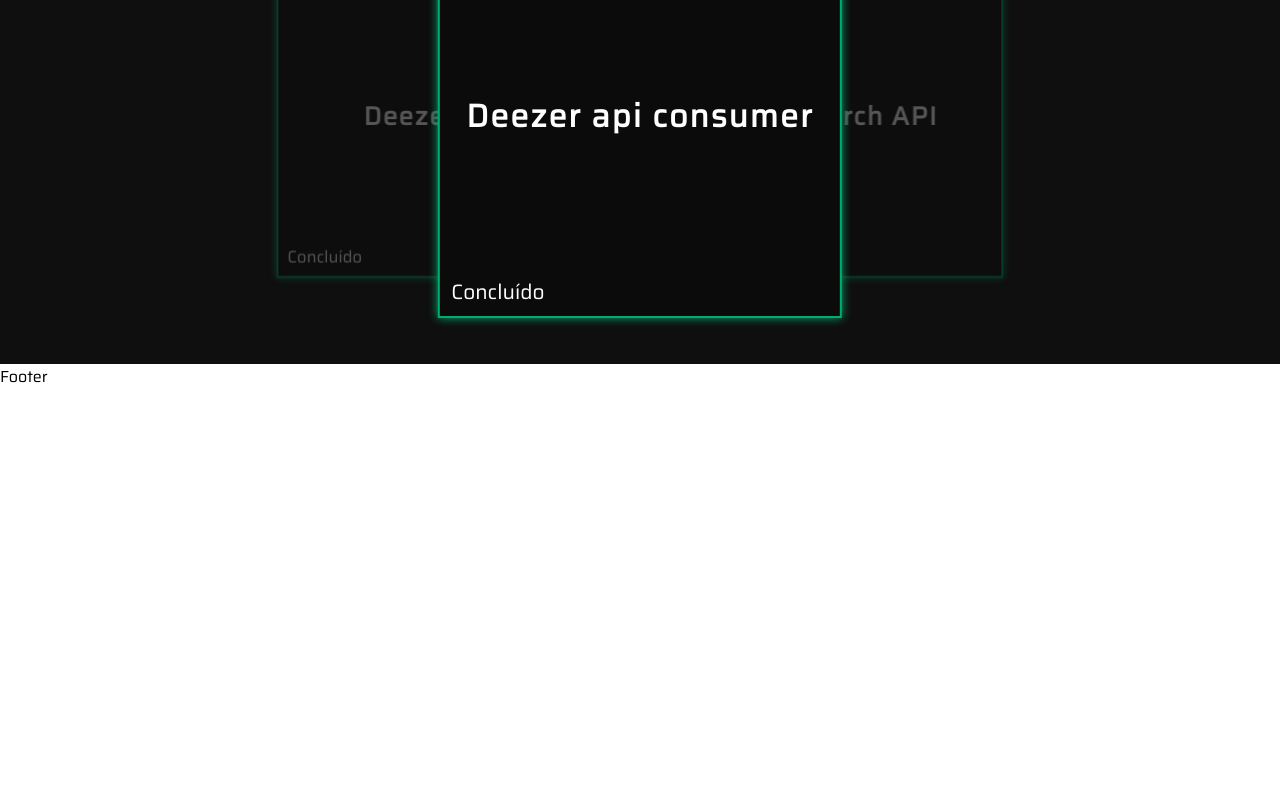
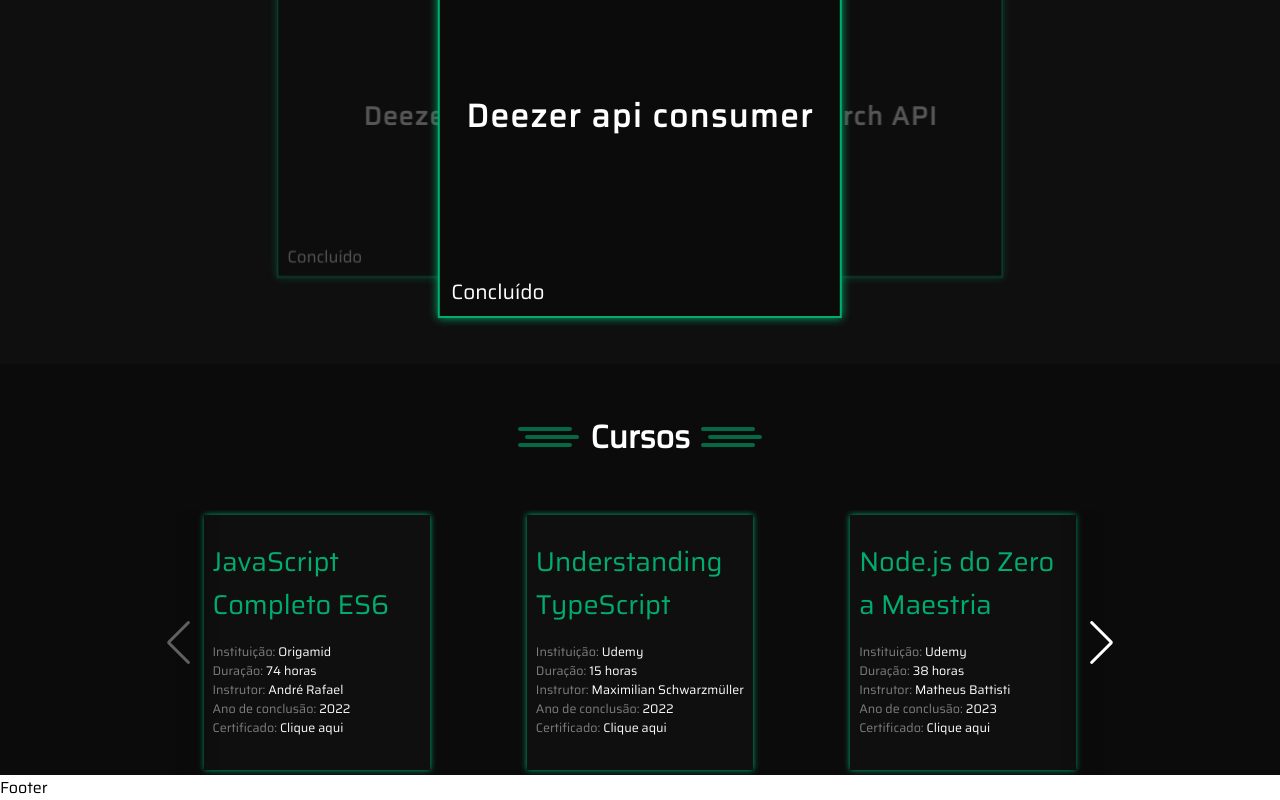
Before and after one commit to Math-Vieira/Portfolio2.0, a React (Create React App) app: page / in a window 1280 px wide. Shown: the part 1506-2306 px from the top of the page. Before the commit the page ends 1895 px from the top, so only its background shows below. Built offline with nearby package versions, Linux system fonts and the light colour scheme.

Commit message:
feat: add courses carousel

```diff
--- a/src/GlobalStyle.tsx
+++ b/src/GlobalStyle.tsx
@@ -40,6 +40,18 @@ const GlobalStyle = createGlobalStyle`
     z-index: 2;
     box-shadow: 0px 0px 20px 20px ${props => props.theme.primaryColor};
 }
+
+.d-flex {
+    display: flex;
+}
+
+.j-center {
+    justify-content: center;
+}
+
+.margin-5px-top-bottom {
+    margin: 5px 0;
+}
 `;
 
 export default GlobalStyle;
--- /dev/null
+++ b/src/components/CourseCard/components/CourseInfo/index.tsx
@@ -0,0 +1,38 @@
+import * as S from "../../style";
+
+interface CourseInfoModel {
+    institution: string;
+    duration: string;
+    instructor: string;
+    conclusion: string;
+    certificate: string;
+}
+
+const CourseInfo = (props: CourseInfoModel) => {
+    return (
+        <>
+            <S.InfoRow>
+                Instituição: <span>{props.institution}</span>
+            </S.InfoRow>
+            <S.InfoRow>
+                Duração: <span>{props.duration}</span>
+            </S.InfoRow>
+            <S.InfoRow>
+                Instrutor: <span>{props.instructor}</span>
+            </S.InfoRow>
+            <S.InfoRow>
+                Ano de conclusão: <span>{props.conclusion}</span>
+            </S.InfoRow>
+            <S.InfoRow>
+                Certificado: {" "}
+                <span>
+                    <a href={props.certificate} target="_blank">
+                        Clique aqui
+                    </a>
+                </span>
+            </S.InfoRow>
+        </>
+    );
+};
+
+export default CourseInfo;
--- /dev/null
+++ b/src/components/CourseCard/index.tsx
@@ -0,0 +1,28 @@
+import * as S from "./style";
+import CourseInfo from "./components/CourseInfo";
+
+interface CourseCardModel {
+    courseName: string;
+    institution: string;
+    duration: string;
+    instructor: string;
+    conclusion: string;
+    certificate: string;
+}
+
+const CourseCard = (props: CourseCardModel) => {
+    return (
+        <S.CardContainer>
+            <S.H3>{props.courseName}</S.H3>
+            <CourseInfo
+                institution={props.institution}
+                duration={props.duration}
+                instructor={props.instructor}
+				conclusion={props.conclusion}
+				certificate={props.certificate}
+            />
+        </S.CardContainer>
+    );
+};
+
+export default CourseCard;
--- /dev/null
+++ b/src/components/CourseCard/style.ts
@@ -0,0 +1,29 @@
+import styled from "styled-components";
+
+export const CardContainer = styled.div`
+    background-color: ${({ theme }) => theme.secondaryColor};
+    width: 70%;
+    padding: 0.5rem;
+    box-shadow: 0px 0px 6px ${({ theme }) => theme.mainColor};
+    border: solid 1px ${({ theme }) => theme.secondaryColor};
+    padding-bottom: 2rem;
+`;
+
+export const H3 = styled.h3`
+    color: ${({ theme }) => theme.mainColor};
+    font-size: 1.7rem;
+    font-weight: 400;
+    margin: 1rem 0;
+`;
+
+export const InfoRow = styled.p`
+    font-size: 12.5px;
+    color: ${({ theme }) => theme.quaternaryColor};
+    & span {
+        color: white;
+    }
+
+    & span a {
+        color: white;
+    }
+`
--- /dev/null
+++ b/src/pages/Home/components/CoursesSection/courses.json
@@ -0,0 +1,61 @@
+{
+    "courses": [
+        {
+            "courseName": "JavaScript Completo ES6",
+            "institution": "Origamid",
+            "duration": "74 horas",
+            "instructor": "André Rafael",
+            "certificate": "https://www.origamid.com/certificate/fb65f564",
+            "conclusion": "2022"
+        },
+        {
+            "courseName": "Understanding TypeScript",
+            "institution": "Udemy",
+            "duration": "15 horas",
+            "instructor": "Maximilian Schwarzmüller",
+            "certificate": "https://www.udemy.com/certificate/UC-550ce2fa-9324-4a29-bc46-c36cf7264301/",
+            "conclusion": "2022"
+        },
+        {
+            "courseName": "Node.js do Zero a Maestria",
+            "institution": "Udemy",
+            "duration": "38 horas",
+            "instructor": "Matheus Battisti",
+            "certificate": "https://www.udemy.com/certificate/UC-ad929d40-b221-4d22-a531-7bf32d8359b5/",
+            "conclusion": "2023"
+        },
+        {
+            "courseName": "Redux com react",
+            "institution": "Origamid",
+            "duration": "16 horas",
+            "instructor": "André Rafael",
+            "certificate": "https://www.origamid.com/certificate/8ea8d936",
+            "conclusion": "2022"
+        },
+        {
+            "courseName": "React completo - Origamid",
+            "institution": "Origamid",
+            "duration": "36 horas",
+            "instructor": "André Rafael",
+            "certificate": "https://www.origamid.com/certificate/bcea3d19",
+            "conclusion": "2022"
+        },
+        {
+            "courseName": "React - The Complete Guide",
+            "institution": "Udemy",
+            "duration": "48 horas",
+            "instructor": "Maximilian Schwarzmüller",
+            "certificate": "https://www.udemy.com/certificate/UC-1a327c69-16ef-45c6-80ee-94c8c5b8965a/",
+            "conclusion": "2022"
+        },
+        {
+            "courseName": "SQL do básico ao avançado",
+            "institution": "Udemy",
+            "duration": "17 horas",
+            "instructor": "Matheus Battisti",
+            "certificate": "https://www.udemy.com/certificate/UC-e049f9d2-32ef-42f6-a0d9-d300df7425a0/",
+            "conclusion": "2022"
+        }
+
+    ]
+}
--- /dev/null
+++ b/src/pages/Home/components/CoursesSection/index.tsx
@@ -0,0 +1,39 @@
+import * as S from "../../style";
+import H2 from "../../../../components/H2";
+import { SwiperSlide, Swiper } from "swiper/react";
+import { Navigation } from "swiper";
+import CourseCard from "../../../../components/CourseCard";
+import coursesJson from "./courses.json";
+
+const coursesSlideArray = coursesJson.courses.map(e => (
+    <SwiperSlide className="d-flex j-center margin-5px-top-bottom">
+        <CourseCard
+            courseName={e.courseName}
+            institution={e.institution}
+            duration={e.duration}
+            instructor={e.instructor}
+            certificate={e.certificate}
+            conclusion={e.conclusion}
+        />
+    </SwiperSlide>
+));
+
+const CoursesSection = () => {
+    return (
+        <S.Section id="courses">
+            <div className="centralizer">
+                <H2>Cursos</H2>
+                <Swiper
+                    navigation={true}
+                    modules={[Navigation]}
+                    className="mySwiper mySmokeSwiper"
+                    slidesPerView={3}
+                >
+                    {coursesSlideArray}
+                </Swiper>
+            </div>
+        </S.Section>
+    );
+};
+
+export default CoursesSection;
--- a/src/pages/Home/index.tsx
+++ b/src/pages/Home/index.tsx
@@ -2,6 +2,7 @@ import useMediaQuery from "../../hooks/useMediaQuery";
 import AboutMeSection from "./components/AboutMeSection";
 import ProjectsSection from "./components/ProjectsSection";
 import MainComponent from "./components/MainComponent";
+import CoursesSection from "./components/CoursesSection";
 
 const Home = () => {
     const isMobile = useMediaQuery("(max-width: 900px)");
@@ -11,6 +12,7 @@ const Home = () => {
             <MainComponent isMobile={isMobile} />
             <AboutMeSection isMobile={isMobile} />
             <ProjectsSection />
+            <CoursesSection />
         </>
     );
 };
```
